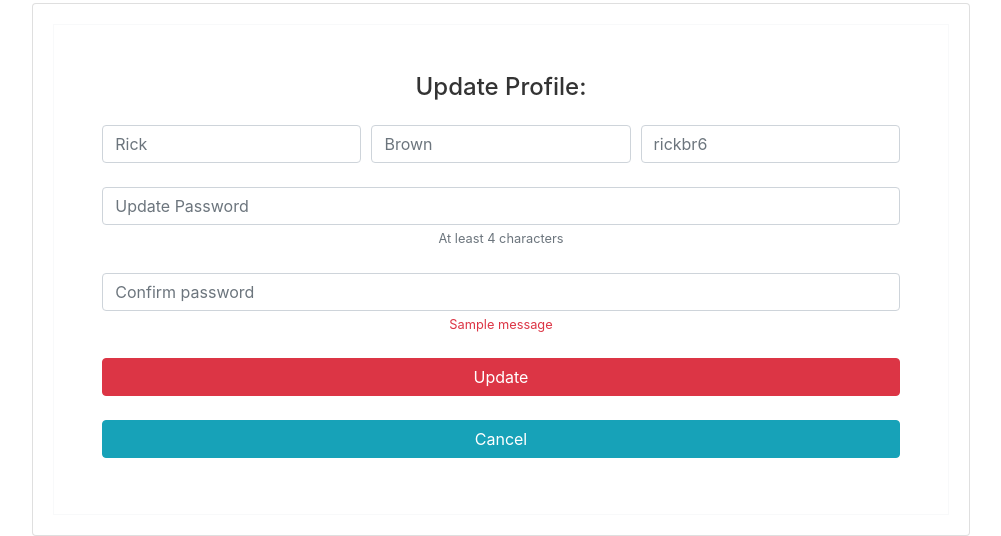
After one commit to JessieMiles/publicProjects, a Flask app: page /profile/1 in a window 1280 px wide. The commit adds this page. Shown: the part 312-848 px from the top of the page, without its empty margins (139-1140 px from the left). Run offline with Flask 2, Linux system fonts and the light colour scheme; data comes from the database, SQL or seed files in the repository; one stand-in notice (Sample message) is shown; some libraries are stand-ins or nearby versions.

Commit message:
updated profile image

```diff
--- a/controller_functions.py
+++ b/controller_functions.py
@@ -10,7 +10,7 @@ from werkzeug.utils import secure_filename
 ALLOWED_EXTENSIONS = set(['png', 'jpg', 'jpeg', 'gif', 'png'])
 PUBLIC_CHANNEL = 1
 PRIVATE_CHANNEL = 2
-
+PROFILE_PIC_FOLDER = "./templates/profile_pics"
 
 # posts = [
 #     {
@@ -104,3 +104,36 @@ def post_article():
     print(f"Form Data: {request.form}")
     article_id = Articles.add_to_db(request.form, session['user_id'])
     return redirect(url_for("show_dashboard"))
+
+
+def show_profile_page(id):
+    user=Users.query.get(id)
+    return render_template("profile.html", current_user=user)
+
+def upload_file():
+    user_id = str(session['user_id'])
+    store_file = "./templates/profile_pics/" + user_id
+    print(f"store file path: {store_file}")
+    if not os.path.exists(store_file):
+        os.makedirs(store_file)
+
+    print(f"ROUTE: upload_file")
+    if request.method == 'POST' and 'files' in request.files:
+        for f in request.files.getlist('files'):
+            profile_pic = profile_pic(f.profile_pic)
+            print(f"Uploading {profile_pic}")
+            f.save(os.path.join(store_file, profile_pic))
+            flash('File(s) successfully uploaded')
+            Users.add_to_db(profile_pic)
+
+    return redirect(url_for("show_profile_page"))
+
+def uploaded_file(filename):
+    print(f"ROUTE: uploaded_file")
+    return send_from_directory(app.config['UPLOAD_FOLDER'], filename)
+
+# def update_user_info(id):
+#     print(f"ROUTE: update_user_info")
+#     current_user = Users.query.get(session['user_id'])
+
+#     return redirect(url_for("show_profile_page"))
--- a/models.py
+++ b/models.py
@@ -15,7 +15,7 @@ class Users(db.Model):
     email = db.Column(db.String(45), unique=True, nullable=False)
     password = db.Column(db.String(45), nullable=False)
     screen_name = db.Column(db.String(45), unique=True, nullable=False)
-    profile_pic = db.Column(db.String(20), nullable=False, default='default_pic.jpg')
+    profile_pic = db.Column(db.String(20), nullable=False, default='/static/profile_avatar.jpg')
     articles = db.relationship('Articles', backref='author', lazy=True)
     created_at = db.Column(db.DateTime, server_default=func.now())
     updated_at = db.Column(db.DateTime, server_default=func.now(), onupdate=func.now())
--- a/templates/layout.html
+++ b/templates/layout.html
@@ -25,7 +25,7 @@
                             <i class="fas fa-user"></i> {{ user.screen_name }} </a>
                             <div class="dropdown-menu dropdown-menu-right dropdown-info" aria-labelledby="navbarDropdownMenuLink-4">
                                 <a class="dropdown-item" href="/post">Post</a>
-                                <a class="dropdown-item" href="#">Profile</a>
+                                <a class="dropdown-item" href="/profile/{{ user.id }}">Profile</a>
                                 <a class="dropdown-item" href="#">Settings</a>
                                 <a class="dropdown-item" href="/logout">Log out</a>
                             </div>
--- /dev/null
+++ b/templates/profile.html
@@ -0,0 +1,104 @@
+<!DOCTYPE html>
+<html lang="en" xmlns:http="http://www.w3.org/1999/xhtml">
+	<head>
+		<meta charset="UTF-8">
+		<title>Profile</title>
+		<link rel="stylesheet" href="https://stackpath.bootstrapcdn.com/bootstrap/4.3.1/css/bootstrap.min.css" integrity="sha384-ggOyR0iXCbMQv3Xipma34MD+dH/1fQ784/j6cY/iJTQUOhcWr7x9JvoRxT2MZw1T" crossorigin="anonymous">
+		<link rel="stylesheet" href="https://use.fontawesome.com/releases/v5.7.2/css/all.css" integrity="sha384-fnmOCqbTlWIlj8LyTjo7mOUStjsKC4pOpQbqyi7RrhN7udi9RwhKkMHpvLbHG9Sr" crossorigin="anonymous">
+        <link rel="stylesheet" type="text/css" href="{{ url_for('static', filename='styles.css') }}">
+        <script src="https://ajax.aspnetcdn.com/ajax/jQuery/jquery-3.3.1.js"></script>
+        <script src="{{ url_for('static', filename='register.js') }}"></script>
+    </head>
+	<body>
+        <header>
+            <nav class="navbar navbar-expand-md navbar-dark bg-steel fixed-top">
+                <span style="font-size: 3em; color: white;">
+                    <i class="fas fa-chess-bishop"></i>
+                </span>
+                <a class="navbar-brand abs" href="#">AlmostMatters</a>
+                <div class="navbar-collapse collapse" id="collapsingNavbar">
+                    <ul class="navbar-nav ml-auto">
+                        <li class="nav-item dropdown">
+                            <a class="nav-link dropdown-toggle" id="navbarDropdownMenuLink-4" data-toggle="dropdown"
+                            aria-haspopup="true" aria-expanded="false">
+                            <i class="fas fa-user"></i> {{ current_user.screen_name }} </a>
+                            <div class="dropdown-menu dropdown-menu-right dropdown-info" aria-labelledby="navbarDropdownMenuLink-4">
+                                <a class="dropdown-item" href="/dashboard">Back</a>
+                                <a class="dropdown-item" href="#">Settings</a>
+                                <a class="dropdown-item" href="/logout">Log out</a>
+                            </div>
+                        </li>
+                    </ul>
+                </div>
+            </nav>
+        </header>
+
+        <div class="container-fluid">
+                  <div class="user-info" style="float: none; margin: 0 auto; width: 75%;">
+
+                      <div class="profile-pic"><img src="https://s3.us-east-2.amazonaws.com/almostmatters/profile_avatar.jpg" width="20%" class="rounded-circle"/>
+                      <div class="layer">
+                        <div class="loader"></div>
+                        <p>Update Profile Picture:</p>
+                      </div><a class="image-wrapper" href="#">
+                        <form id="profilePictureForm" action="/upload_file" method="POST"></form>
+                          <input class="input" id="changePicture" type="file"/>
+                        </form></a>
+                    </div>
+                    <div class="username">
+                      <div class="name"><span class="verified"></span>{{current_user["first_name"] + ' ' + current_user["last_name"]}}</div>
+                    </div>
+                  </div>
+                </div>
+              </div>
+
+                <div class="container-fluid">
+                        <div class="wrapper">
+                          <div class="span4" style="float: none; margin: 0 auto; width: 75%;">
+                            <div class="card">
+                              <div class="card-body">
+                                <form id="profile_form" class="text-center border border-light p-5" action="/update_user_info" method="POST">
+                                    <p class="h4 mb-4">Update Profile:</p>
+
+                                    <div class="form-row mb-4">
+                                        <div class="col">
+                                            <input type="text" name="first_name" id="first_name" class="form-control" placeholder="{{ current_user['first_name'] }}">
+                                        </div>
+                                        <div class="col">
+                                            <input type="text" name="last_name" id="last_name" class="form-control" placeholder="{{ current_user['last_name'] }}">
+                                        </div>
+                                        <div class="col">
+                                            <input type="text" name="screen_name" id="screen_name" class="form-control" placeholder="{{ current_user['screen_name'] }}">
+                                        </div>
+                                    </div>
+
+
+                                    <input type="password" name="password" id="password" class="form-control" placeholder="Update Password" aria-describedby="defaultRegisterFormPasswordHelpBlock">
+                                    <small id="defaultRegisterFormPasswordHelpBlock" class="form-text text-muted mb-4">
+                                        At least 4 characters
+                                    </small>
+
+                                    <input type="password" name="password_confirm" id="password_confirm" class="form-control" placeholder="Confirm password" aria-describedby="defaultRegisterFormPasswordHelpBlock">
+                                    {% with messages = get_flashed_messages() %}
+                                        {% if messages %}
+                                            {% for message in messages %}
+                                                <small class="form-text text-danger mb-4">
+                                                    {{ message }}
+                                                </small>
+                                            {% endfor %}
+                                        {% endif %}
+                                    {% endwith %}
+                                    <button class="btn btn-danger my-4 btn-block" type="submit">Update</button>
+                                    <a button class="btn btn-info my-2 btn-block" href="/dashboard">Cancel</a>
+                                </form>
+                              </div>
+                            </div>
+                          </div>
+
+
+        <script src="https://ajax.aspnetcdn.com/ajax/jQuery/jquery-3.3.1.js"></script>
+        <script src="https://cdnjs.cloudflare.com/ajax/libs/popper.js/1.14.7/umd/popper.min.js" integrity="sha384-UO2eT0CpHqdSJQ6hJty5KVphtPhzWj9WO1clHTMGa3JDZwrnQq4sF86dIHNDz0W1" crossorigin="anonymous"></script>
+        <script src="https://stackpath.bootstrapcdn.com/bootstrap/4.3.1/js/bootstrap.min.js" integrity="sha384-JjSmVgyd0p3pXB1rRibZUAYoIIy6OrQ6VrjIEaFf/nJGzIxFDsf4x0xIM+B07jRM" crossorigin="anonymous"></script>
+
+</body>
+</html>
```
Also changed, not shown: routes.py (+7 -1 lines), static/profile_avatar.jpg (added).
